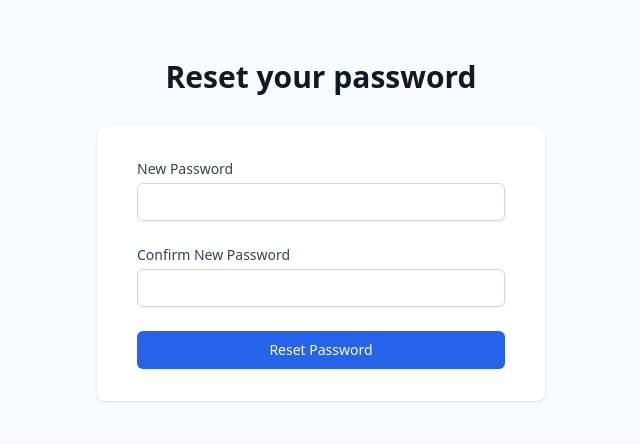
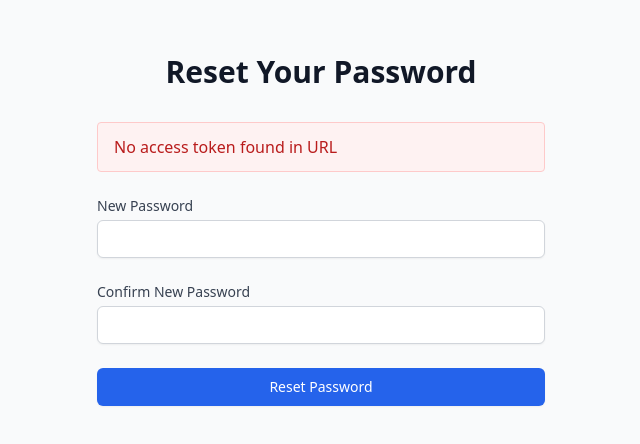
Before and after one commit to kutu95/Farm-Cashbook, a Next.js app: page /reset-password in a window 1280 px wide. Shown: the part 182-626 px from the top of the page, without its empty margins (319-959 px from the left). Built offline with nearby package versions, Linux system fonts and the light colour scheme; no server answers.

Commit message:
Fix: Update password reset functionality to handle access tokens correctly

```diff
--- a/app/forgot-password/page.tsx
+++ b/app/forgot-password/page.tsx
@@ -20,7 +20,7 @@ export default function ForgotPasswordPage() {
 
     try {
       const { error } = await supabase.auth.resetPasswordForEmail(email, {
-        redirectTo: `${window.location.origin}/reset-password`,
+        redirectTo: `https://books.landlife.au/reset-password`,
       })
 
       if (error) {
--- a/app/reset-password/page.tsx
+++ b/app/reset-password/page.tsx
@@ -1,87 +1,88 @@
 "use client"
 
-import { useState, useEffect, Suspense } from "react"
-import { useAuth } from "@/context/AuthContext"
+import { useState, useEffect } from "react"
 import { useRouter, useSearchParams } from "next/navigation"
+import supabase from "@/lib/supabaseClient"
 
 function ResetPasswordContent() {
+  const router = useRouter()
   const searchParams = useSearchParams()
-  const router = useRouter()
-  const { supabase } = useAuth()
   const [password, setPassword] = useState("")
   const [confirmPassword, setConfirmPassword] = useState("")
-  const [error, setError] = useState("")
-  const [message, setMessage] = useState("")
+  const [error, setError] = useState<string | null>(null)
   const [loading, setLoading] = useState(false)
+
+  useEffect(() => {
+    // Check if we have a hash in the URL (for email links)
+    const hash = window.location.hash
+    if (hash && hash.includes('access_token')) {
+      // The access token is in the hash
+      const accessToken = hash.split('access_token=')[1]?.split('&')[0]
+      if (!accessToken) {
+        setError('Invalid reset password link')
+      }
+    } else if (!searchParams.get('access_token')) {
+      setError('No access token found in URL')
+    }
+  }, [searchParams])
 
   const handleSubmit = async (e: React.FormEvent) => {
     e.preventDefault()
-    setError("")
-    setMessage("")
+    setLoading(true)
+    setError(null)
 
     if (password !== confirmPassword) {
-      setError("Passwords do not match")
+      setError('Passwords do not match')
+      setLoading(false)
       return
     }
 
-    if (password.length < 6) {
-      setError("Password must be at least 6 characters")
-      return
+    try {
+      // Get access token from either hash or query params
+      const hash = window.location.hash
+      let accessToken = searchParams.get('access_token')
+
+      if (hash && hash.includes('access_token')) {
+        accessToken = hash.split('access_token=')[1]?.split('&')[0]
       }
 
-    setLoading(true)
-
-    try {
-      // Get access token from URL
-      const accessToken = searchParams.get('access_token')
-
       if (!accessToken) {
-        throw new Error("No access token found in URL")
+        throw new Error('No access token found')
       }
 
-      // Update the user's password
+      // Update the password using the access token
       const { error } = await supabase.auth.updateUser({
         password: password
       })
 
       if (error) throw error
 
-      setMessage("Password updated successfully! Redirecting to login...")
-      setTimeout(() => {
-        router.push('/login')
-      }, 2000)
-
-    } catch (error: any) {
-      console.error("Error resetting password:", error)
-      setError(error.message || "Failed to reset password")
+      // Redirect to login with success message
+      router.push('/login?message=Password updated successfully')
+    } catch (err: any) {
+      console.error('Reset password error:', err)
+      setError(err.message || 'Failed to reset password')
     } finally {
       setLoading(false)
     }
   }
 
   return (
-    <div className="min-h-screen bg-gray-50 flex flex-col justify-center py-12 sm:px-6 lg:px-8">
-      <div className="sm:mx-auto sm:w-full sm:max-w-md">
+    <div className="min-h-screen flex items-center justify-center bg-gray-50 py-12 px-4 sm:px-6 lg:px-8">
+      <div className="max-w-md w-full space-y-8">
+        <div>
           <h2 className="mt-6 text-center text-3xl font-extrabold text-gray-900">
-          Reset your password
+            Reset Your Password
           </h2>
         </div>
 
-      <div className="mt-8 sm:mx-auto sm:w-full sm:max-w-md">
-        <div className="bg-white py-8 px-4 shadow sm:rounded-lg sm:px-10">
+        <form className="space-y-6" onSubmit={handleSubmit}>
           {error && (
-            <div className="bg-red-100 border border-red-400 text-red-700 px-4 py-3 rounded relative mb-4" role="alert">
+            <div className="bg-red-50 border border-red-200 text-red-700 px-4 py-3 rounded relative" role="alert">
               <span className="block sm:inline">{error}</span>
             </div>
           )}
 
-          {message && (
-            <div className="bg-green-100 border border-green-400 text-green-700 px-4 py-3 rounded relative mb-4" role="alert">
-              <span className="block sm:inline">{message}</span>
-            </div>
-          )}
-
-          <form className="space-y-6" onSubmit={handleSubmit}>
           <div>
             <label htmlFor="password" className="block text-sm font-medium text-gray-700">
               New Password
@@ -120,32 +121,17 @@ function ResetPasswordContent() {
             <button
               type="submit"
               disabled={loading}
-                className={`w-full flex justify-center py-2 px-4 border border-transparent rounded-md shadow-sm text-sm font-medium text-white bg-blue-600 hover:bg-blue-700 focus:outline-none focus:ring-2 focus:ring-offset-2 focus:ring-blue-500 ${
-                  loading ? "opacity-50 cursor-not-allowed" : ""
-                }`}
+              className="w-full flex justify-center py-2 px-4 border border-transparent rounded-md shadow-sm text-sm font-medium text-white bg-blue-600 hover:bg-blue-700 focus:outline-none focus:ring-2 focus:ring-offset-2 focus:ring-blue-500 disabled:opacity-50"
             >
-                {loading ? "Resetting..." : "Reset Password"}
+              {loading ? "Resetting password..." : "Reset Password"}
             </button>
           </div>
         </form>
-        </div>
       </div>
     </div>
   )
 }
 
 export default function ResetPasswordPage() {
-  return (
-    <Suspense fallback={
-      <div className="min-h-screen bg-gray-50 flex flex-col justify-center py-12 sm:px-6 lg:px-8">
-        <div className="sm:mx-auto sm:w-full sm:max-w-md">
-          <h2 className="mt-6 text-center text-3xl font-extrabold text-gray-900">
-            Loading...
-          </h2>
-        </div>
-      </div>
-    }>
-      <ResetPasswordContent />
-    </Suspense>
-  )
+  return <ResetPasswordContent />
 }
```
Lines whose indentation alone changed are shown as unchanged.
